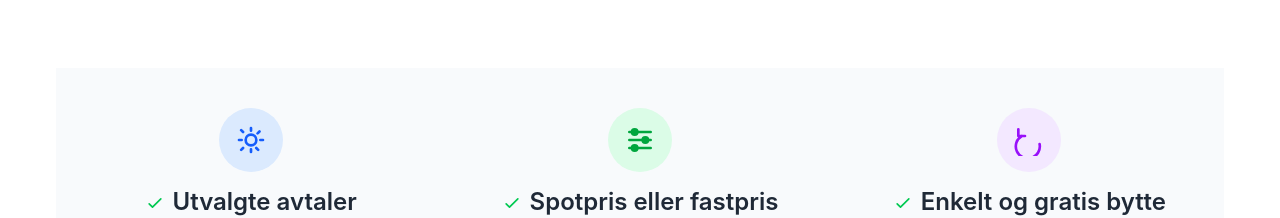
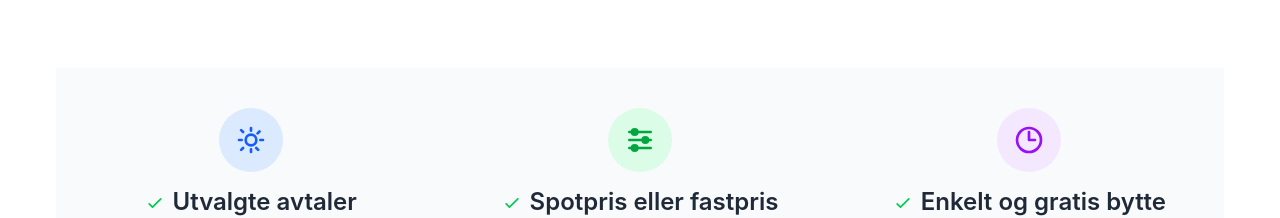
Before and after one commit to hazzler78/stromsjef, a Next.js app: page / in a window 1280 px wide. Shown: the part 2780-2998 px from the top of the page. Built offline with nearby package versions, Linux system fonts and the light colour scheme; no server answers.

Commit message:
Bytte ikon för 'Enkelt og gratis bytte' från refresh-pil till klocka för bättre symbolik

```diff
--- a/src/app/page.tsx
+++ b/src/app/page.tsx
@@ -217,8 +217,8 @@ export default async function Home() {
             </div>
             <div className="text-center">
               <div className="bg-purple-100 w-16 h-16 rounded-full flex items-center justify-center mx-auto mb-4">
-                {/* Heroicon: ArrowPathRoundedSquare */}
-                <svg className="w-8 h-8 text-purple-600" fill="none" stroke="currentColor" strokeWidth="2" viewBox="0 0 24 24"><path strokeLinecap="round" strokeLinejoin="round" d="M4 4v5h.582m15.356 6A9 9 0 116.582 9M4 9h5" /></svg>
+                {/* Heroicon: Clock - represents quick and easy process */}
+                <svg className="w-8 h-8 text-purple-600" fill="none" stroke="currentColor" strokeWidth="2" viewBox="0 0 24 24"><path strokeLinecap="round" strokeLinejoin="round" d="M12 6v6h4.5m4.5 0a9 9 0 11-18 0 9 9 0 0118 0z" /></svg>
               </div>
               <h3 className="text-lg font-bold mb-2 flex items-center justify-center gap-2">
                 <svg className="w-5 h-5 text-green-500" fill="none" stroke="currentColor" strokeWidth="2" viewBox="0 0 24 24"><path strokeLinecap="round" strokeLinejoin="round" d="M5 13l4 4L19 7" /></svg>
```
